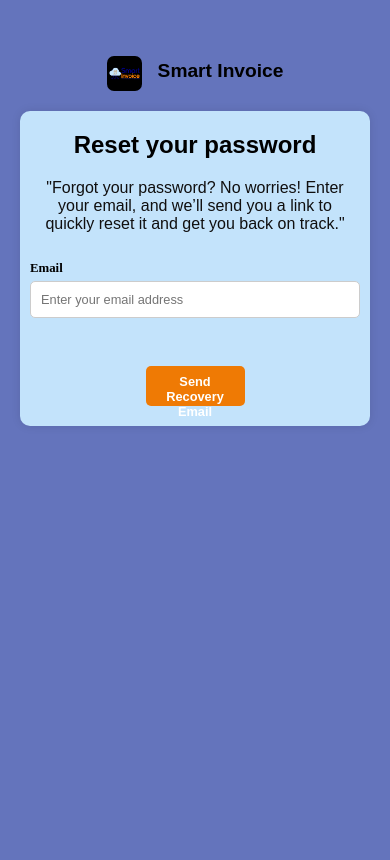
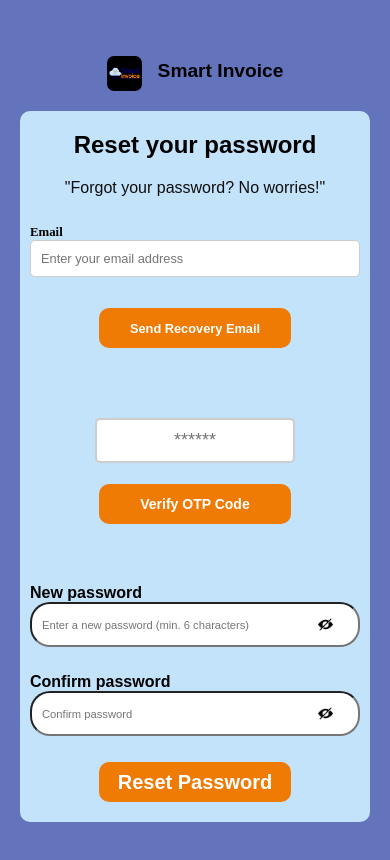
Before and after one commit to yadavsantu/SmartInvoice, a Vue app in the folder vue-frontend/: page /Reset_Password in a window 390 px wide. Built offline with nearby package versions, Linux system fonts and the light colour scheme.

Commit message:
Reset_password page is fully completed

```diff
--- a/vue-frontend/src/pages/Reset_Password.vue
+++ b/vue-frontend/src/pages/Reset_Password.vue
@@ -9,7 +9,7 @@
           <div class="content-box">
             <h2>Reset your password</h2>
             <p>
-              "Forgot your password? No worries! Enter your email, and we’ll send you a link to quickly reset it and get you back on track."
+              "Forgot your password? No worries!"
             </p>
 
             <form @submit.prevent="handleSubmit">
@@ -27,9 +27,36 @@
               <div class="contain-bottom">
                 <button type="submit" class="btn">Send Recovery Email</button>
               </div>
+              <p v-if="message" class="message">{{ message }}</p>
+              <div class="otp-input-wrapper">
+               <input type="text" maxlength="6" class="otp-input" v-model="otp" placeholder="******" @input="handleInput"
+                pattern="\d*" inputmode="numeric" />
+                </div>
+              <button class="verify-button" @click="verifyOtp">Verify OTP Code</button>
+              <div class="reset">
+                <label for="n_password">New password</label>
+
+                <div class="password-container">
+                 <input :type="showNewPassword ? 'text' : 'password'" minlength="6" id="n_password" class="n_password" placeholder="Enter a new password (min. 6 characters)" v-model="newPassword"/>
+                 <button type="button" @click="toggleNewPassword" class="eye-btn">
+                  <img :src="showNewPassword ? eyeOpenImage : eyeClosedImage" alt="Toggle Password Visibility" width="50px" height="auto" />
+                 </button>
+                </div>
+                  <label for="c_password">Confirm password</label>
+                <div class="password-container">
+                 <input :type="showConfirmPassword ? 'text' : 'password'" minlength="6" id="c_password" class="c_password" placeholder="Confirm password" v-model="confirmPassword"/>
+                 <button type="button" @click="toggleConfirmPassword" class="eye-btn">
+                  <img :src="showConfirmPassword ? eyeOpenImage : eyeClosedImage" alt="Toggle Password Visibility"  width="50px" height="auto" />
+                </button>
+              </div>
+
+                <button class="reset-button" @click="resetPassword">Reset Password</button>
+              </div>
+
+
             </form>
 
-            <p v-if="message" class="message">{{ message }}</p>
+
           </div>
         </div>
       </div>
@@ -40,18 +67,37 @@
 export default {
   data() {
     return {
-        email: '', // Bound to the input field using v-model
-        message: '', // To display success or error messages
+      email: '',
+      message: '',
+      otp: '',
+      newPassword: '',
+      confirmPassword: '',
+      showNewPassword: false,
+      showConfirmPassword: false,
+      eyeOpenImage: require('@/assets/eye-open.png'),
+      eyeClosedImage: require('@/assets/eye-closed.png'),
     };
   },
   methods: {
     handleSubmit() {
       if (this.email) {
-          // Simulate form submission (you can replace this with an actual API call)
-          this.message = `A recovery link has been sent to ${this.email}. Please check your inbox.`;
-          this.email = ''; // Clear the input field after submission
+        this.message = `A recovery OTP has been sent to ${this.email}. Please check your inbox.`;
+        this.email = '';
       } else {
         this.message = 'Please enter a valid email address.';
+      }
+    },
+    toggleNewPassword() {
+      this.showNewPassword = !this.showNewPassword;
+    },
+    toggleConfirmPassword() {
+      this.showConfirmPassword = !this.showConfirmPassword;
+    },
+    resetPassword() {
+      if (this.newPassword === this.confirmPassword) {
+        alert('Password has been reset successfully!');
+      } else {
+        alert('Passwords do not match. Please try again.');
       }
     },
   },
@@ -59,15 +105,18 @@
 </script>
 
 
+
   <style scoped>
   /* General Styles */
   .container-fluid {
     padding: 40px 20px;
-    max-width: 800px;
+    max-width: 400px;
+
+
   }
 
   .logo {
-    width: 8%;
+    width: 20%;
     height: auto;
     margin-right: 1rem;
     margin-top: 1rem;
@@ -90,7 +139,9 @@
     background-color: #c3e3fb;
     padding: 20px;
     border-radius: 10px;
-    box-shadow: 0 0 10px rgba(0, 0, 0, 0.1);
+
+
+
   }
 
   .content-box h2 {
@@ -118,7 +169,6 @@
   .contain-email input {
     width: 100%;
     padding: 10px;
-    margin-top: 5px;
     border: 1px solid #ccc;
     border-radius: 5px;
     font-size: 1rem;
@@ -126,16 +176,19 @@
 
   .contain-bottom {
     text-align: center;
-    margin-top: 20px;
+    margin-bottom: 0px;
+
   }
 
   .contain-bottom .btn {
-    width: 30%;
+    width: 12rem;
     padding: 10px 20px;
+    margin-top: 0px;
+    margin-bottom: 50px;
     font-size: 1rem;
     background-color: #EF7A04;
     color: white;
-    border-radius: 5px;
+    border-radius: 10px;
     cursor: pointer;
   }
 
@@ -143,12 +196,90 @@
     background-color: #ee9d51;
   }
 
+  .otp-input-wrapper {
+  display: flex;
+  justify-content: center;
+  margin-bottom: 5px;
+}
+
+.otp-input {
+  width: 200px;
+  height: 45px;
+  margin-top: 20px;
+  text-align: center;
+  font-size: 18px;
+  border: 2px solid #ccc;
+  border-radius: 5px;
+  outline: none;
+  transition: border-color 0.3s;
+}
+.n_password:focus,
+ .c_password:focus,
+.contain-email input:focus,
+.otp-input:focus {
+
+  border-color: #ef7a04;
+}
+
+.verify-button {
+  background-color: #ef7a04;
+  color: #fff;
+  border: none;
+  margin-top: 0px;
+  border-radius: 10px;
+  padding: 10px 20px;
+  font-size: 14px;
+  cursor: pointer;
+  transition: background-color 0.3s;
+  width: 12rem;
+  margin-bottom: 60px;
+}
+
+.verify-button:hover {
+  background-color: #d46903;
+}
+
+.password-container {
+  display: flex;
+  align-items: center;
+  position: relative;
+  margin-bottom: 10px;
+}
+.reset label {
+  font-weight: bold;
+}
+
+.password-container input {
+
+  width: 100%;
+  height: 45px;
+  border-radius: 20px;
+  padding: 10px;
+  font-size: 1rem;
+}
+
+.eye-btn {
+  position: absolute;
+  background: none;
+  margin-top: -5px;
+  cursor: pointer;
+  width: 10%;
+
+
+}
+
+.reset-button{
+  margin-top: 0px;
+  width: 12rem;
+  border-radius: 10px;
+}
+
   /* Responsive Styles */
   @media (max-width: 768px) {
     .logo {
       width: 8%;
     }
-
+  }
     .title {
       font-size: 1.5rem;
     }
@@ -160,12 +291,18 @@
     .contain-email input {
       font-size: 0.9rem;
     }
-
+    .password-container input ,
     .contain-bottom .btn {
       font-size: 0.9rem;
     }
+
+    .password-container input {
+      font-size: 0.9rem;
     }
-
+    .eye-btn img{
+      margin-left: 19rem;
+      width: 15px;
+    }
   @media (max-width: 576px) {
     .logo {
       width: 10%;
@@ -178,7 +315,7 @@
     .content-box {
       padding: 10px;
     }
-
+    .password-container input ,
     .contain-email label,
     .contain-email input {
       font-size: 0.8rem;
@@ -186,7 +323,60 @@
 
     .contain-bottom .btn {
       font-size: 0.8rem;
-      padding: 8px 15px;
+      padding: 12px 15px;
+    }
+    .eye-btn img{
+      margin-left: 15rem;
+
+      width: 15px;
       }
   }
+  @media (max-width: 540px){
+    .eye-btn img {
+      margin-left: 20rem;
+    }
+  }
+  @media (max-width: 480px){
+    .eye-btn img{
+      margin-left: 20rem;
+    }
+  }
+  @media (max-width: 420px) {
+    .eye-btn img{
+      margin-left: 18rem;
+
+      width: 15px;
+    }
+    .password-container input {
+      font-size: 0.7rem;
+    }
+  }
+  @media(max-width:360px){
+    .eye-btn img{
+      margin-left: 17rem;
+     width: 15px;}
+
+  }
+  @media(max-width: 344px){
+    .eye-btn img{
+      margin-left: 16rem;
+      width: 15px;}
+  }
+@media (max-width:320px)
+{
+  .eye-btn img{
+    margin-left: 15rem;
+    width: 15px;
+  }
+}
+@media (max-width: 240px) {
+  .eye-btn img{
+    margin-left: -8rem;
+    width: 15px;
+  }
+  .password-container input {
+    font-size: 8px;
+  }
+}
+
   </style>
```
Also changed, not shown: vue-frontend/src/assets/eye-closed.png (added), vue-frontend/src/assets/eye-open.png (added). Lines whose indentation alone changed are shown as unchanged.
